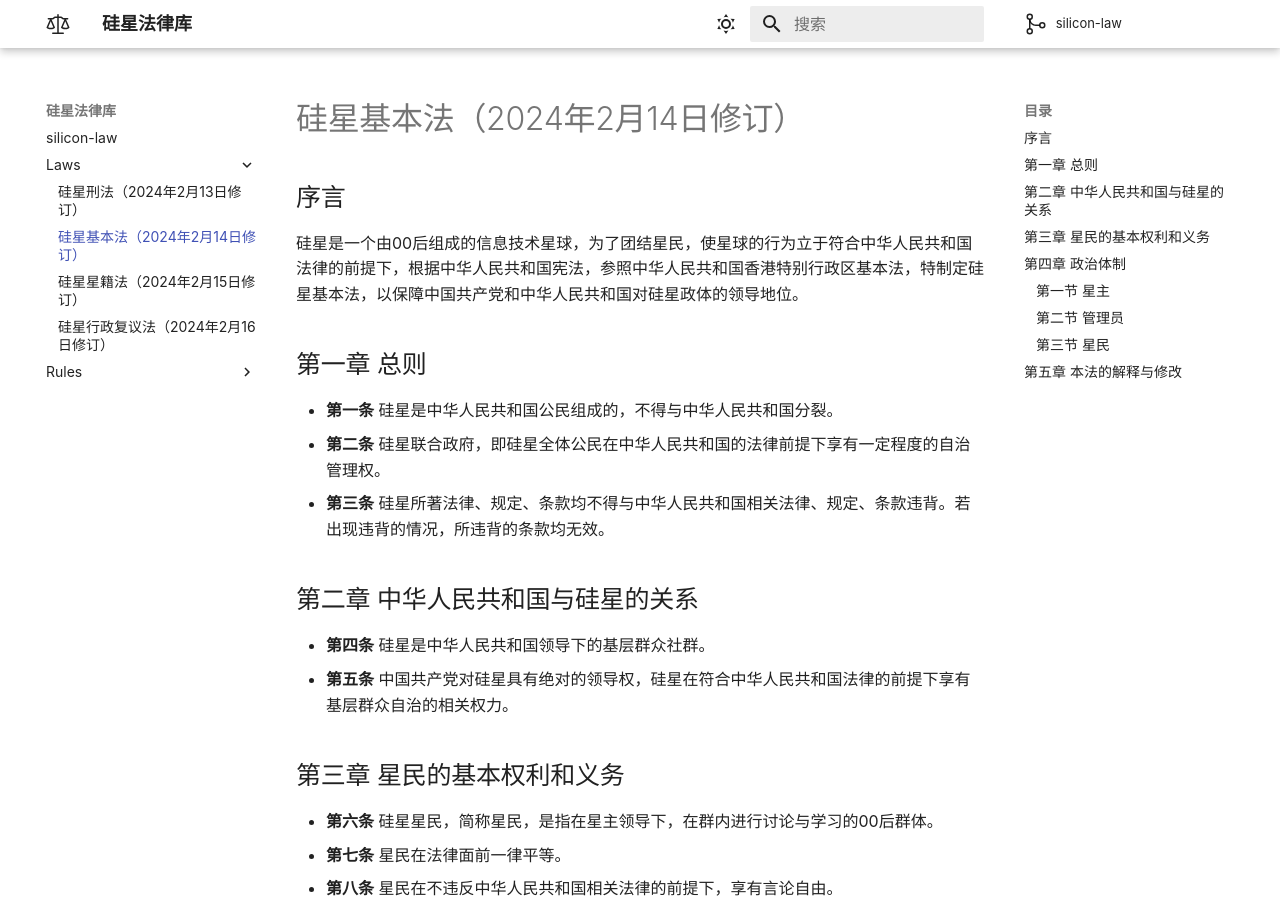
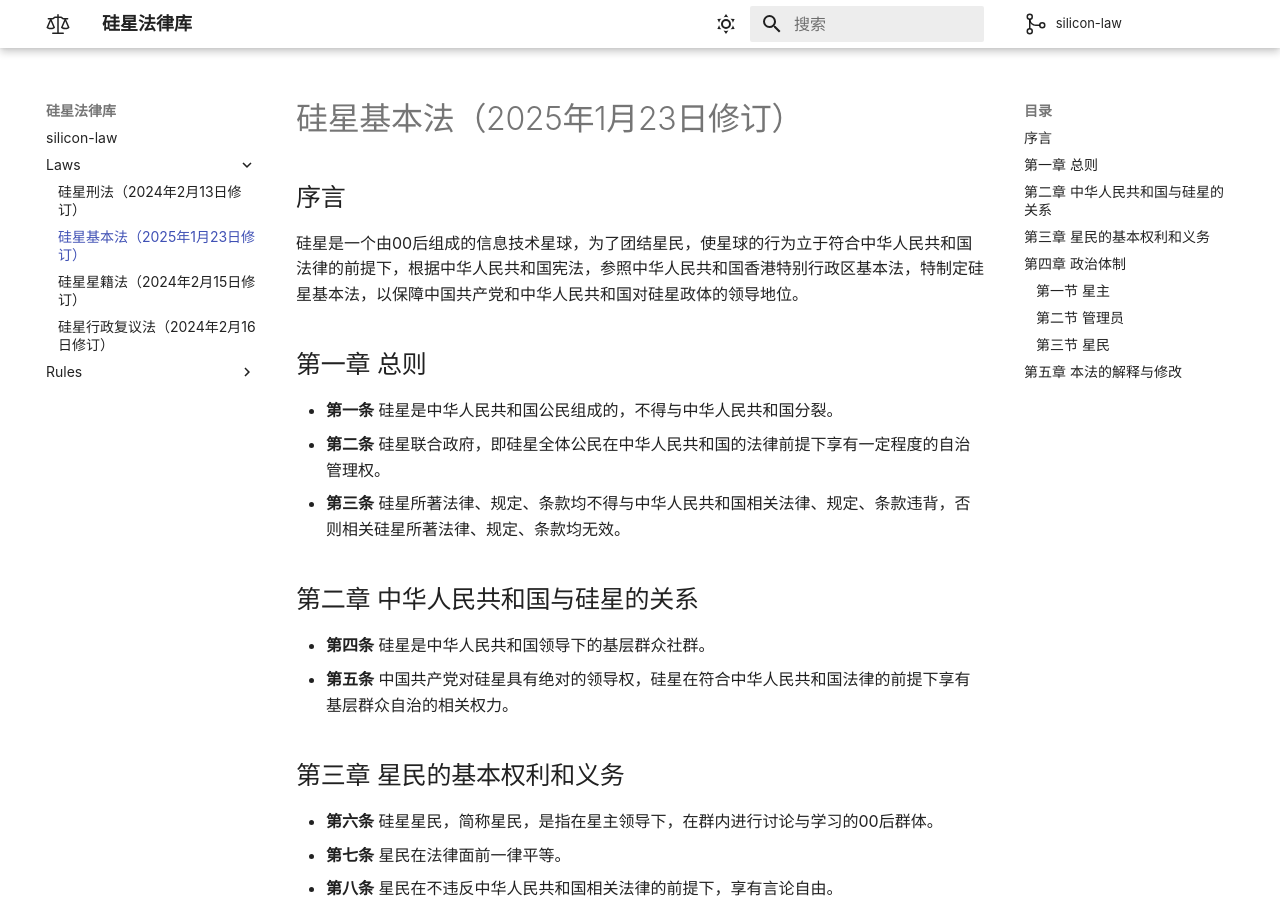
Before and after one commit to silicon-star-united-government/silicon-law, an MkDocs documentation site: the page built from docs/laws/硅星基本法.md, in a window 1280 px wide and 900 px high. Built offline with MkDocs 1.6.1 and Material for MkDocs 9.7.7, drawn with Linux system fonts in a browser that asks for light colours; comment, search, counter and statistics services are not loaded; some of the changed text lies outside the part shown.

Commit message:
Update 硅星基本法.md

```diff
--- a/docs/laws/硅星基本法.md
+++ b/docs/laws/硅星基本法.md
@@ -1,4 +1,4 @@
-# 硅星基本法（2024年2月14日修订）
+# 硅星基本法（2025年1月23日修订）
 
 ## 序言
 
@@ -8,7 +8,7 @@
 
 - **第一条** 硅星是中华人民共和国公民组成的，不得与中华人民共和国分裂。
 - **第二条** 硅星联合政府，即硅星全体公民在中华人民共和国的法律前提下享有一定程度的自治管理权。
-- **第三条** 硅星所著法律、规定、条款均不得与中华人民共和国相关法律、规定、条款违背。若出现违背的情况，所违背的条款均无效。
+- **第三条** 硅星所著法律、规定、条款均不得与中华人民共和国相关法律、规定、条款违背，否则相关硅星所著法律、规定、条款均无效。
 
 ## 第二章 中华人民共和国与硅星的关系
 
```
Also changed, not shown: other parts of docs/laws/硅星基本法.md (+4 -5 lines).
